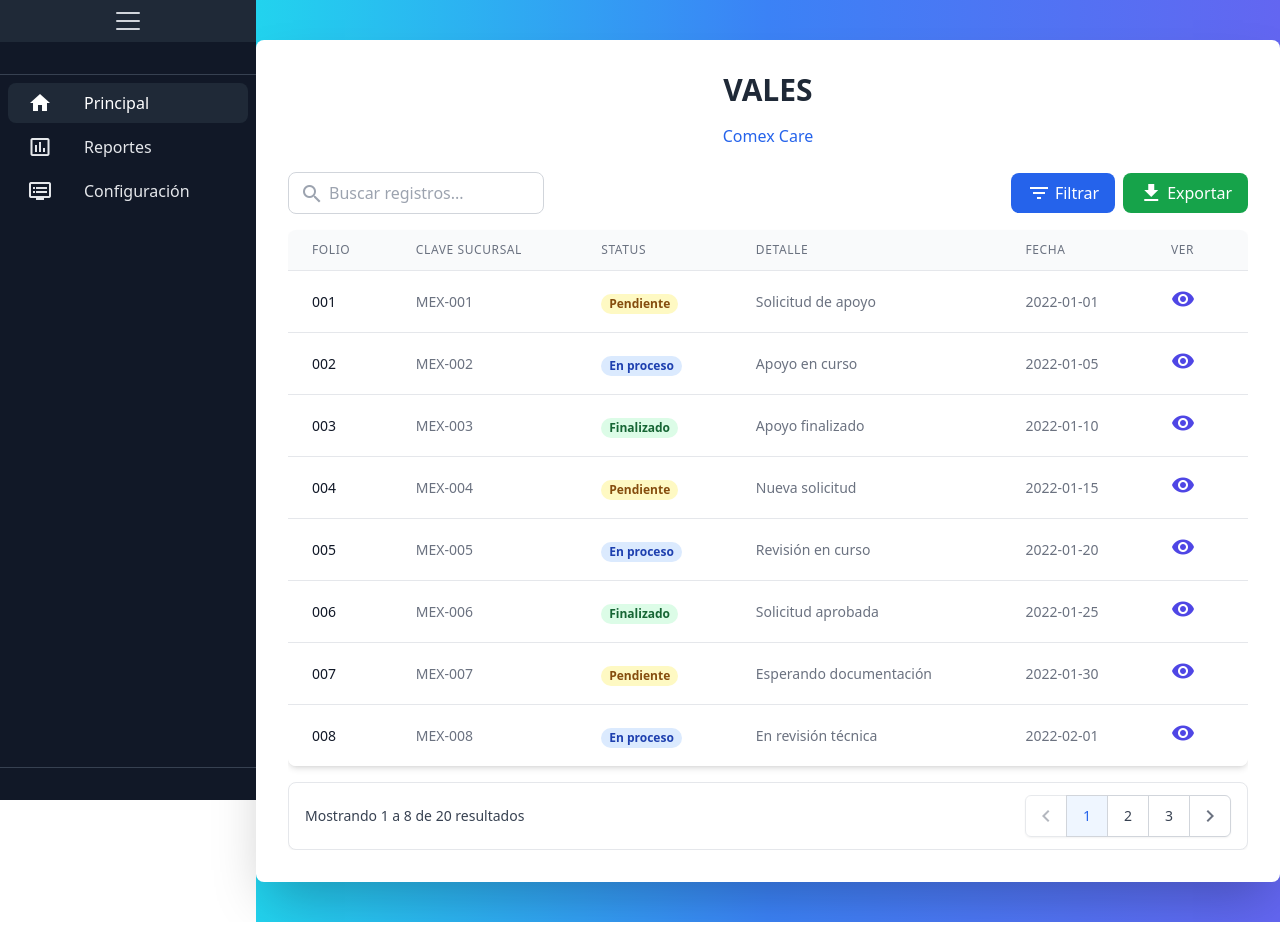
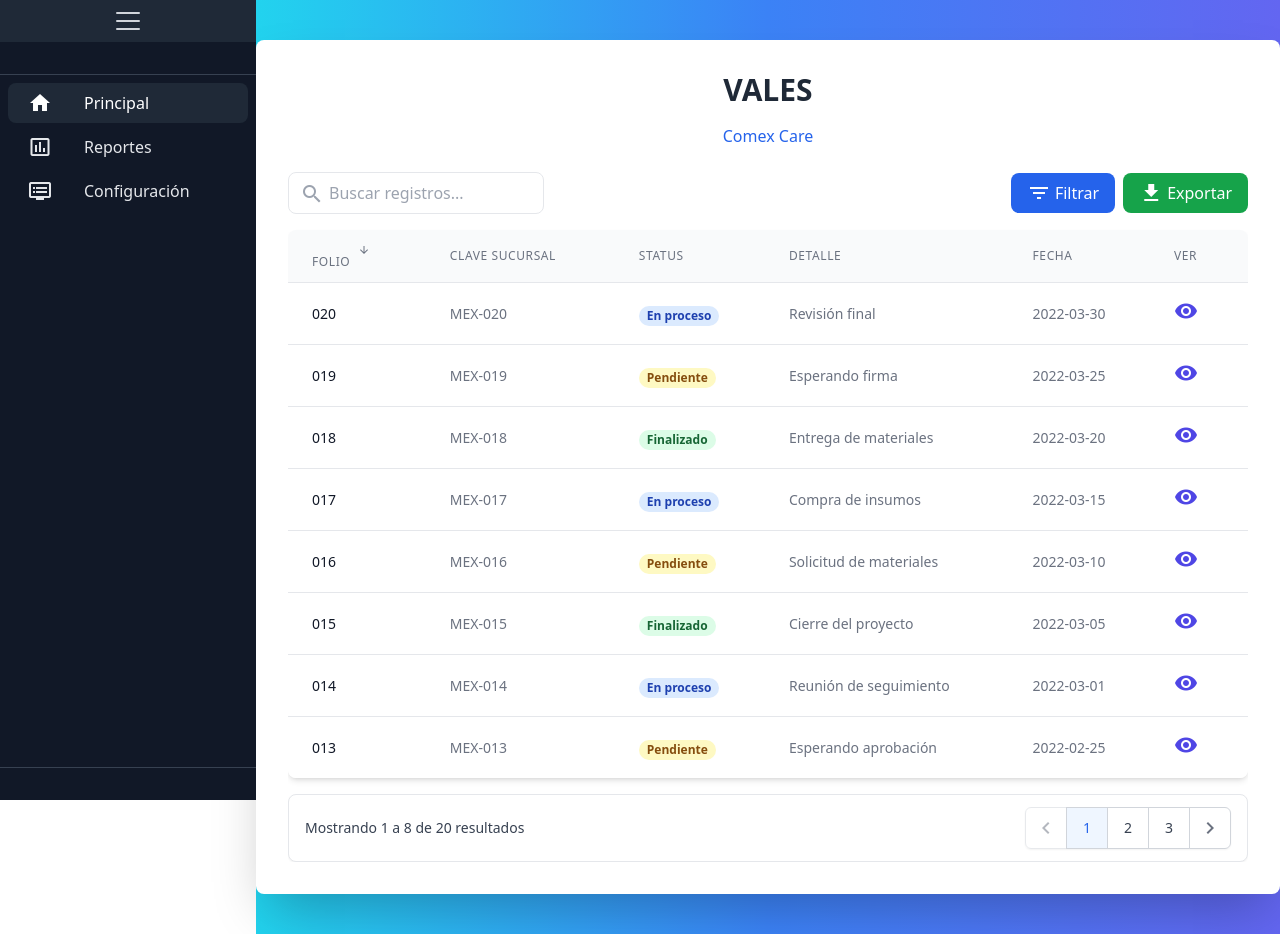
Before and after one commit to kdave007/Monitor_vales, an Angular app: page /main in a window 1280 px wide. Built offline with nearby package versions, Linux system fonts and the light colour scheme.

Commit message:
table sort heads

```diff
--- a/src/app/components/status-records/status-records.component.html
+++ b/src/app/components/status-records/status-records.component.html
@@ -6,7 +6,7 @@
       <input
         type="text"
         placeholder="Buscar registros..."
-        class="w-full pl-10 pr-4 py-2 rounded-lg border border-gray-300 focus:outline-none focus:ring-2 focus:ring-blue-500 focus:border-transparent"
+        class="w-full pl-10 pr-4 py-2 rounded-lg border focus:outline-none focus:ring-3 focus:ring-blue-200 focus:border-blue-500"
         (input)="searchRecords($event)"
       >
       <div class="absolute left-3 top-2.5 text-gray-400">
@@ -32,20 +32,50 @@
       <!-- Table Header -->
       <thead class="bg-gray-50">
         <tr>
-          <th scope="col" class="px-6 py-3 text-left text-xs font-medium text-gray-500 uppercase tracking-wider">
+          <th scope="col"
+              class="px-6 py-3 text-left text-xs font-medium text-gray-500 uppercase tracking-wider cursor-pointer hover:bg-gray-100"
+              (click)="sortRecords('folio')">
             Folio
+            <span class="inline-block ml-1">
+              <mat-icon *ngIf="sortColumn === 'folio' && sortDirection === 'asc'" fontIcon="arrow_upward" class="text-xs"></mat-icon>
+              <mat-icon *ngIf="sortColumn === 'folio' && sortDirection === 'desc'" fontIcon="arrow_downward" class="text-xs"></mat-icon>
+            </span>
           </th>
-          <th scope="col" class="px-6 py-3 text-left text-xs font-medium text-gray-500 uppercase tracking-wider">
+          <th scope="col"
+              class="px-6 py-3 text-left text-xs font-medium text-gray-500 uppercase tracking-wider cursor-pointer hover:bg-gray-100"
+              (click)="sortRecords('claveSucursal')">
             Clave Sucursal
+            <span class="inline-block ml-1">
+              <mat-icon *ngIf="sortColumn === 'claveSucursal' && sortDirection === 'asc'" fontIcon="arrow_upward" class="text-xs"></mat-icon>
+              <mat-icon *ngIf="sortColumn === 'claveSucursal' && sortDirection === 'desc'" fontIcon="arrow_downward" class="text-xs"></mat-icon>
+            </span>
           </th>
-          <th scope="col" class="px-6 py-3 text-left text-xs font-medium text-gray-500 uppercase tracking-wider">
+          <th scope="col"
+              class="px-6 py-3 text-left text-xs font-medium text-gray-500 uppercase tracking-wider cursor-pointer hover:bg-gray-100"
+              (click)="sortRecords('status')">
             Status
+            <span class="inline-block ml-1">
+              <mat-icon *ngIf="sortColumn === 'status' && sortDirection === 'asc'" fontIcon="arrow_upward" class="text-xs"></mat-icon>
+              <mat-icon *ngIf="sortColumn === 'status' && sortDirection === 'desc'" fontIcon="arrow_downward" class="text-xs"></mat-icon>
+            </span>
           </th>
-          <th scope="col" class="px-6 py-3 text-left text-xs font-medium text-gray-500 uppercase tracking-wider">
+          <th scope="col"
+              class="px-6 py-3 text-left text-xs font-medium text-gray-500 uppercase tracking-wider cursor-pointer hover:bg-gray-100"
+              (click)="sortRecords('detalle')">
             Detalle
+            <span class="inline-block ml-1">
+              <mat-icon *ngIf="sortColumn === 'detalle' && sortDirection === 'asc'" fontIcon="arrow_upward" class="text-xs"></mat-icon>
+              <mat-icon *ngIf="sortColumn === 'detalle' && sortDirection === 'desc'" fontIcon="arrow_downward" class="text-xs"></mat-icon>
+            </span>
           </th>
-          <th scope="col" class="px-6 py-3 text-left text-xs font-medium text-gray-500 uppercase tracking-wider">
+          <th scope="col"
+              class="px-6 py-3 text-left text-xs font-medium text-gray-500 uppercase tracking-wider cursor-pointer hover:bg-gray-100"
+              (click)="sortRecords('fecha')">
             Fecha
+            <span class="inline-block ml-1">
+              <mat-icon *ngIf="sortColumn === 'fecha' && sortDirection === 'asc'" fontIcon="arrow_upward" class="text-xs"></mat-icon>
+              <mat-icon *ngIf="sortColumn === 'fecha' && sortDirection === 'desc'" fontIcon="arrow_downward" class="text-xs"></mat-icon>
+            </span>
           </th>
           <th scope="col" class="px-6 py-3 text-left text-xs font-medium text-gray-500 uppercase tracking-wider">
             Ver
--- a/src/app/components/status-records/status-records.component.ts
+++ b/src/app/components/status-records/status-records.component.ts
@@ -5,6 +5,18 @@ import { MatButtonModule } from '@angular/material/button';
 import { MatInputModule } from '@angular/material/input';
 import { MatFormFieldModule } from '@angular/material/form-field';
 import { PaginationComponent } from '../pagination/pagination.component';
+
+// Define the record type
+interface Record {
+  folio: string;
+  claveSucursal: string;
+  status: string;
+  detalle: string;
+  fecha: string;
+}
+
+// Define the sort direction type
+type SortDirection = 'asc' | 'desc';
 
 @Component({
   selector: 'app-status-records',
@@ -22,7 +34,7 @@ import { PaginationComponent } from '../pagination/pagination.component';
 })
 export class RecordsStatusComponent {
   // All records
-  records = [
+  records: Record[] = [
     {
       folio: '001',
       claveSucursal: 'MEX-001',
@@ -166,13 +178,19 @@ export class RecordsStatusComponent {
   ];
 
   // Pagination properties
-  filteredRecords = [...this.records];
-  paginatedRecords: any[] = [];
+  filteredRecords: Record[] = [];
+  paginatedRecords: Record[] = [];
   currentPage = 1;
   itemsPerPage = 8;
   searchTerm = '';
 
+  // Sorting properties
+  sortColumn: keyof Record = 'folio';
+  sortDirection: SortDirection = 'asc';
+
   constructor() {
+    this.filteredRecords = [...this.records];
+    this.sortRecords('folio'); // Initial sort
     this.updatePaginatedRecords();
   }
 
@@ -192,7 +210,58 @@ export class RecordsStatusComponent {
       record.detalle.toLowerCase().includes(this.searchTerm)
     );
     this.currentPage = 1; // Reset to first page after search
+    this.applySort(); // Apply current sort to filtered records
     this.updatePaginatedRecords();
+  }
+
+  // Sort records by column
+  sortRecords(column: keyof Record): void {
+    // If clicking the same column, toggle direction
+    if (this.sortColumn === column) {
+      this.sortDirection = this.sortDirection === 'asc' ? 'desc' : 'asc';
+    } else {
+      // If clicking a new column, set it as the sort column with ascending direction
+      this.sortColumn = column;
+      this.sortDirection = 'asc';
+    }
+
+    this.applySort();
+    this.updatePaginatedRecords();
+  }
+
+  // Apply current sort settings to filtered records
+  private applySort(): void {
+    this.filteredRecords.sort((a, b) => {
+      const valueA = a[this.sortColumn].toLowerCase();
+      const valueB = b[this.sortColumn].toLowerCase();
+
+      // Special handling for date columns
+      if (this.sortColumn === 'fecha') {
+        const dateA = new Date(valueA);
+        const dateB = new Date(valueB);
+        return this.sortDirection === 'asc'
+          ? dateA.getTime() - dateB.getTime()
+          : dateB.getTime() - dateA.getTime();
+      }
+
+      // For numeric folio values, convert to numbers for proper sorting
+      if (this.sortColumn === 'folio') {
+        const numA = parseInt(valueA, 10);
+        const numB = parseInt(valueB, 10);
+        if (!isNaN(numA) && !isNaN(numB)) {
+          return this.sortDirection === 'asc' ? numA - numB : numB - numA;
+        }
+      }
+
+      // Default string comparison
+      if (valueA < valueB) {
+        return this.sortDirection === 'asc' ? -1 : 1;
+      }
+      if (valueA > valueB) {
+        return this.sortDirection === 'asc' ? 1 : -1;
+      }
+      return 0;
+    });
   }
 
   // Update the records to display based on current page
@@ -210,9 +279,4 @@ export class RecordsStatusComponent {
     // Implement view logic
   }
 
-  // Edit record
-  editRecord(folio: string): void {
-    console.log(`Editing record: ${folio}`);
-    // Implement edit logic
-  }
 }
```
Also changed, not shown: src/app/pages/main/main.component.ts (+1 -6 lines).
